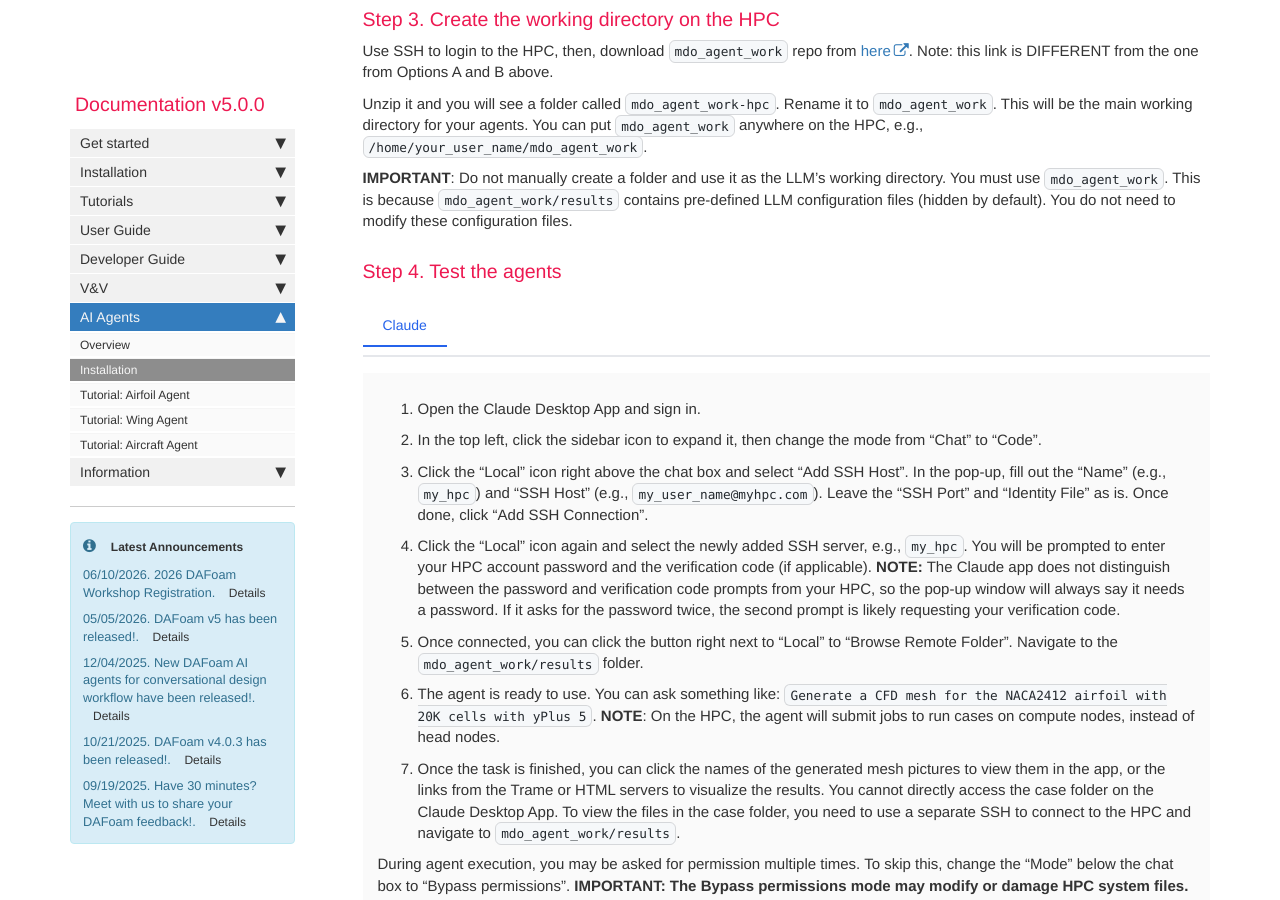
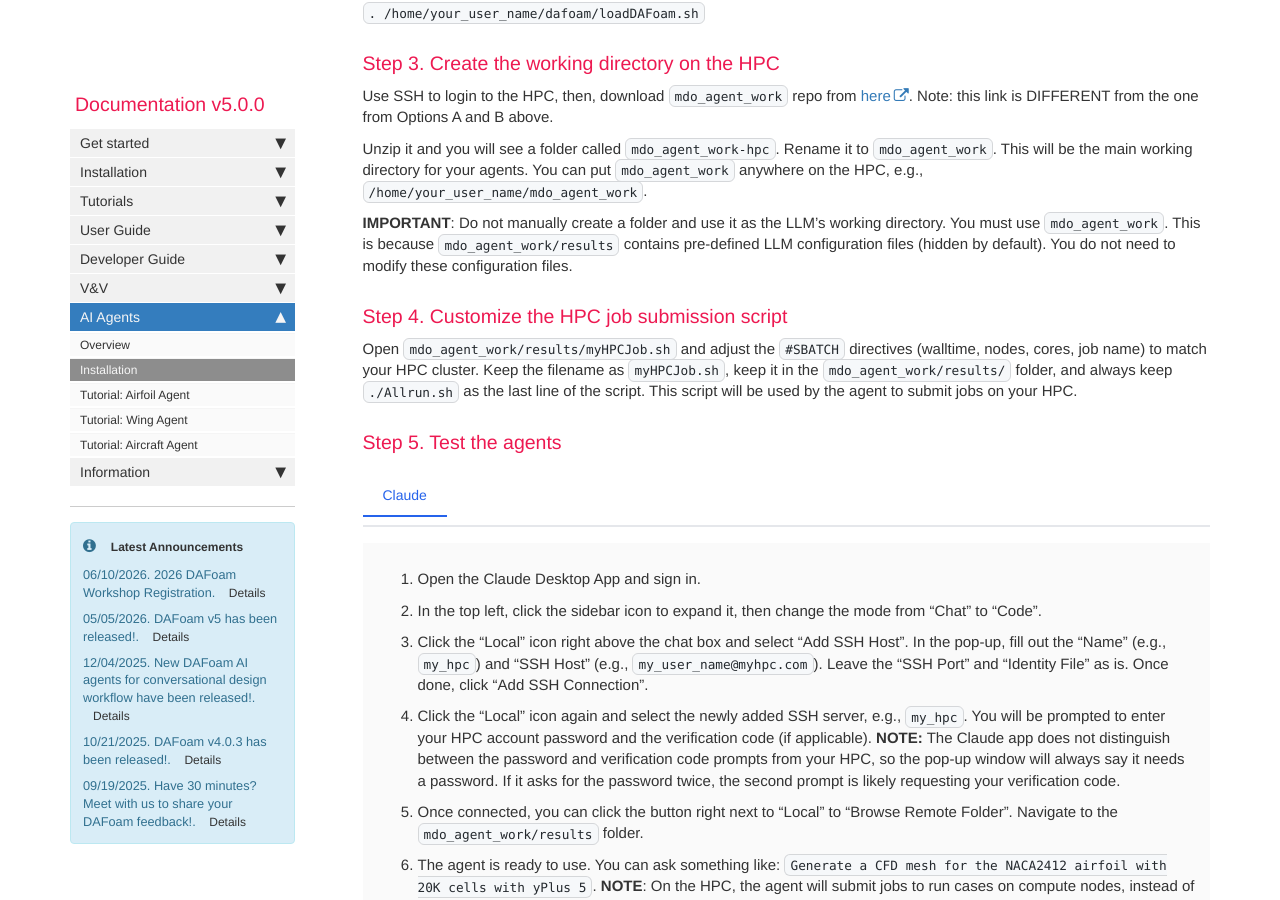
Before and after one commit to DAFoam/DAFoam.github.io, a Jekyll site: the page built from pages/mydoc/mydoc_ai_agent_installation.md, in a window 1280 px wide and 900 px high, scrolled down 5581 px. Built offline with Jekyll 4.4.1, drawn with Linux system fonts in a browser that asks for light colours; comment, search, counter and statistics services are not loaded; some of the changed text lies outside the part shown.

Commit message:
content update

```diff
--- a/pages/mydoc/mydoc_ai_agent_installation.md
+++ b/pages/mydoc/mydoc_ai_agent_installation.md
@@ -202,8 +202,11 @@ Unzip it and you will see a folder called `mdo_agent_work-hpc`. Rename it to `md
 
 **IMPORTANT**: Do not manually create a folder and use it as the LLM's working directory. You must use `mdo_agent_work`. This is because `mdo_agent_work/results` contains pre-defined LLM configuration files (hidden by default). You do not need to modify these configuration files.
 
+### Step 4. Customize the HPC job submission script
 
-### Step 4. Test the agents
+Open `mdo_agent_work/results/myHPCJob.sh` and adjust the `#SBATCH` directives (walltime, nodes, cores, job name) to match your HPC cluster. Keep the filename as `myHPCJob.sh`, keep it in the `mdo_agent_work/results/` folder, and always keep `./Allrun.sh` as the last line of the script. This script will be used by the agent to submit jobs on your HPC.
+
+### Step 5. Test the agents
 
 
 <div class="tab-container" data-tab-group="platform">
@@ -271,7 +274,11 @@ Same as the Step 2 in Option C. Except that you can use the terminal from VSCode
 
 Same as the Step 3 in Option C. Except that you can use the terminal from VSCode to download the working directory repo.
 
-### Step 5. Test the agents
+### Step 5. Customize the HPC job submission script
+
+Same as the Step 4 in Option C.
+
+### Step 6. Test the agents
 
 - Open VS Code and use Remote SSH to connect to the HPC.
 
```
